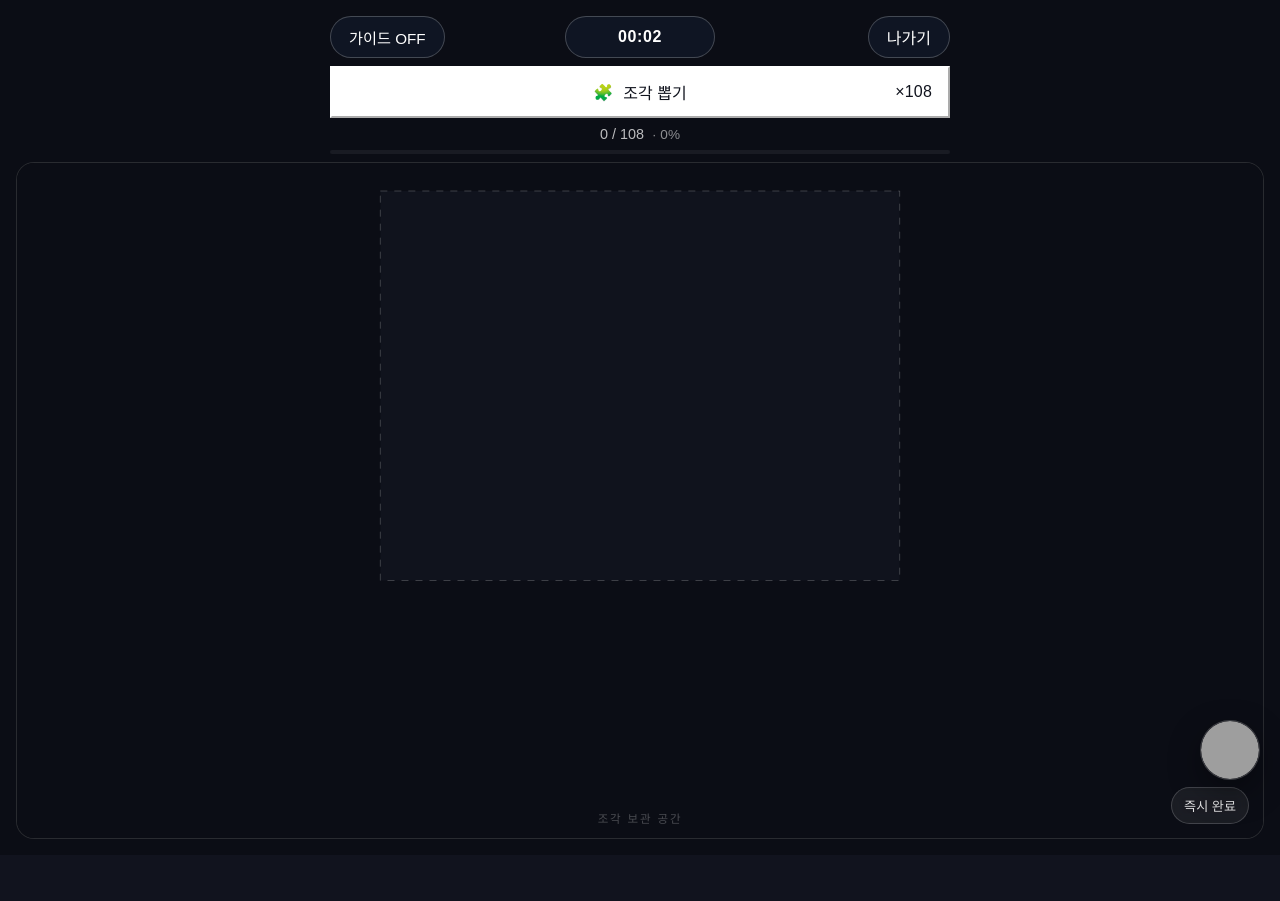
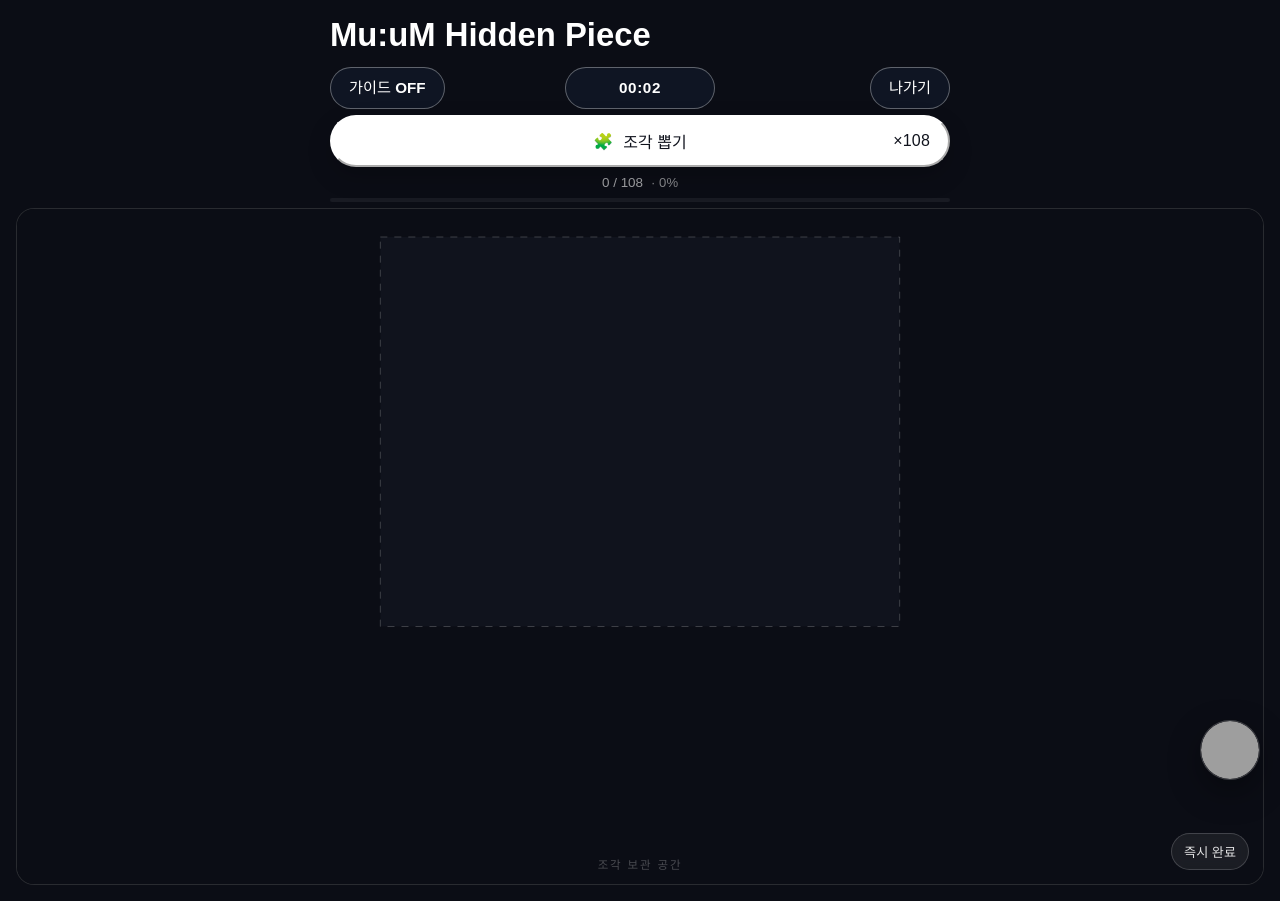
Before and after one commit to kimjiyoon135-source/MuuM-Puzzle-v2, a React (Vite) app: page / in a window 1280 px wide. Both pictures are taken after a click on the button "NEW GAME". Before the commit the page ends 855 px from the top, so only its background shows below. Built offline with nearby package versions, Linux system fonts and the light colour scheme; grey boxes are pictures that could not be loaded.

Commit message:
hidden piece

```diff
--- a/src/App.css
+++ b/src/App.css
@@ -55,20 +55,21 @@
 .canvas-wrap canvas{transition:filter .16s ease}.canvas-wrap.is-dragging,.canvas-wrap.is-dragging canvas{touch-action:none!important;overscroll-behavior:none}.canvas-wrap.is-dragging canvas{cursor:grabbing}.bag-button{transition:transform .16s ease,filter .16s ease}.bag-button:hover{transform:translateY(-1px)}.bag-button:active{transform:scale(.97)}
 
 .game-screen{--top-ui-width:min(100%,620px)}
-.game-screen .game-header{max-width:var(--top-ui-width);margin:0 auto 8px;display:block}
+.game-screen .game-header{max-width:var(--top-ui-width);margin:0 auto 6px;display:block}
+.game-screen .game-header b{display:block;font-size:clamp(1.36rem,4.1vw,2.05rem);font-weight:800;margin:0 0 13px;color:#fff}
 .top-pills{display:grid;grid-template-columns:1fr auto 1fr;align-items:center;gap:10px;width:100%}
-.top-pills>button,.top-pills .time-pill{height:42px;padding:0 18px;border:1px solid rgba(255,255,255,.22);border-radius:999px;background:rgba(17,24,39,.8);color:#fff;display:inline-flex;align-items:center;justify-content:center;box-sizing:border-box;white-space:nowrap}
+.top-pills>button,.top-pills .time-pill{height:42px;padding:0 18px;border:1px solid #ffffff55;border-radius:999px;background:#111827cc;color:#fff;display:inline-flex;align-items:center;justify-content:center;box-sizing:border-box;white-space:nowrap;font-size:.95rem;font-weight:700;line-height:1}
 .top-pills>button:first-child{justify-self:start}
-.top-pills .time-pill{justify-self:center;min-width:150px;font-weight:700;letter-spacing:.04em}
+.top-pills .time-pill{justify-self:center;min-width:150px;letter-spacing:.04em}
 .top-pills>button:last-child{justify-self:end}
-.top-pills .guide-toggle-button{margin-top:0;font-size:.95rem;padding:0 18px}
-.top-pills>button:last-child{font-size:1rem}
+.top-pills .guide-toggle-button{margin-top:0;padding:0 18px}
 
-.game-screen .progress-wrap{width:var(--top-ui-width);max-width:var(--top-ui-width);margin:0 auto 8px}
-.game-screen .progress-info{justify-content:center;text-align:center;margin:8px 0 8px}
+.game-screen .progress-wrap{width:var(--top-ui-width);max-width:var(--top-ui-width);margin:0 auto 6px}
+.game-screen .progress-info{justify-content:center;text-align:center;margin:8px 0 8px;font-size:.84rem;color:#ffffff9c}
+.game-screen .progress-info .progress-percent{color:#ffffff82;font-size:.82rem}
 .game-screen .progress-track{width:100%}
 
-.progress-wrap .bag-button{position:relative;display:flex;align-items:center;justify-content:flex-end;width:100%;min-height:52px;padding:10px 16px;border-color:#fff!important;background:#fff!important;color:#10131d!important;font-weight:700;gap:0;white-space:nowrap}
+.progress-wrap .bag-button{position:relative;display:flex;align-items:center;justify-content:flex-end;width:100%;min-height:52px;padding:10px 18px;border-radius:999px;border-color:#fff!important;background:#fff!important;color:#10131d!important;font-weight:700;gap:0;white-space:nowrap;box-shadow:0 10px 24px rgba(0,0,0,.18)}
 .progress-wrap .bag-button .bag-center{position:absolute;left:50%;top:50%;transform:translate(-50%,-50%);display:inline-flex;align-items:center;gap:10px;font-weight:700}
 .progress-wrap .bag-button .bag-count{margin-left:auto;font-weight:500;letter-spacing:.01em}
 
--- a/src/App.jsx
+++ b/src/App.jsx
@@ -1534,6 +1534,7 @@ function Puzzle({ piecesCount, onComplete, onExit, safeArea }) {
   return (
     <div className={`game-screen ${completing ? 'is-completing' : ''}`}>
       <header className="game-header">
+        <b>Mu:uM Hidden Piece</b>
         <div className="top-pills">
           <button type="button" className="guide-toggle-button" onClick={() => setGuideEnabled((value) => !value)}>
             {guideEnabled ? '가이드 ON' : '가이드 OFF'}
```
